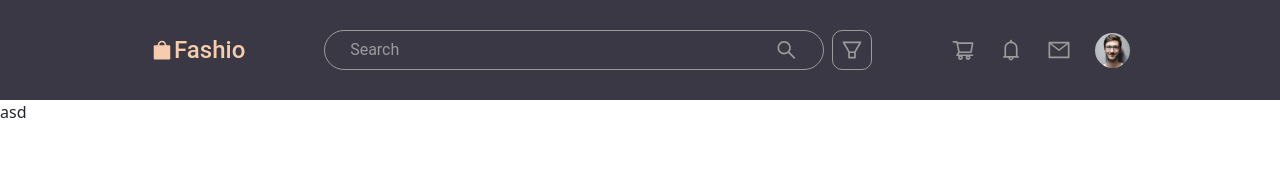
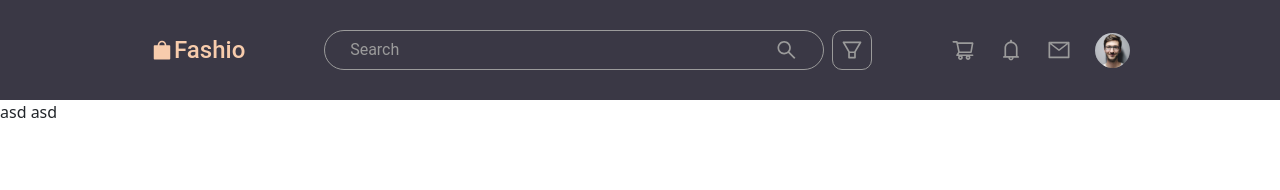
Before and after one commit to sen9kuni/fw-fashio-frontend, a React (Create React App) app: page / in a window 1280 px wide. Shown: the top 190 px of the page. Built offline with nearby package versions, Linux system fonts and the light colour scheme.

Commit message:
feat: home

```diff
--- a/src/page/Home.js
+++ b/src/page/Home.js
@@ -6,6 +6,7 @@ const Home = () => {
             <Navbar />
             <div className="">
                 asd
+                asd
             </div>
         </div>
     )
```
